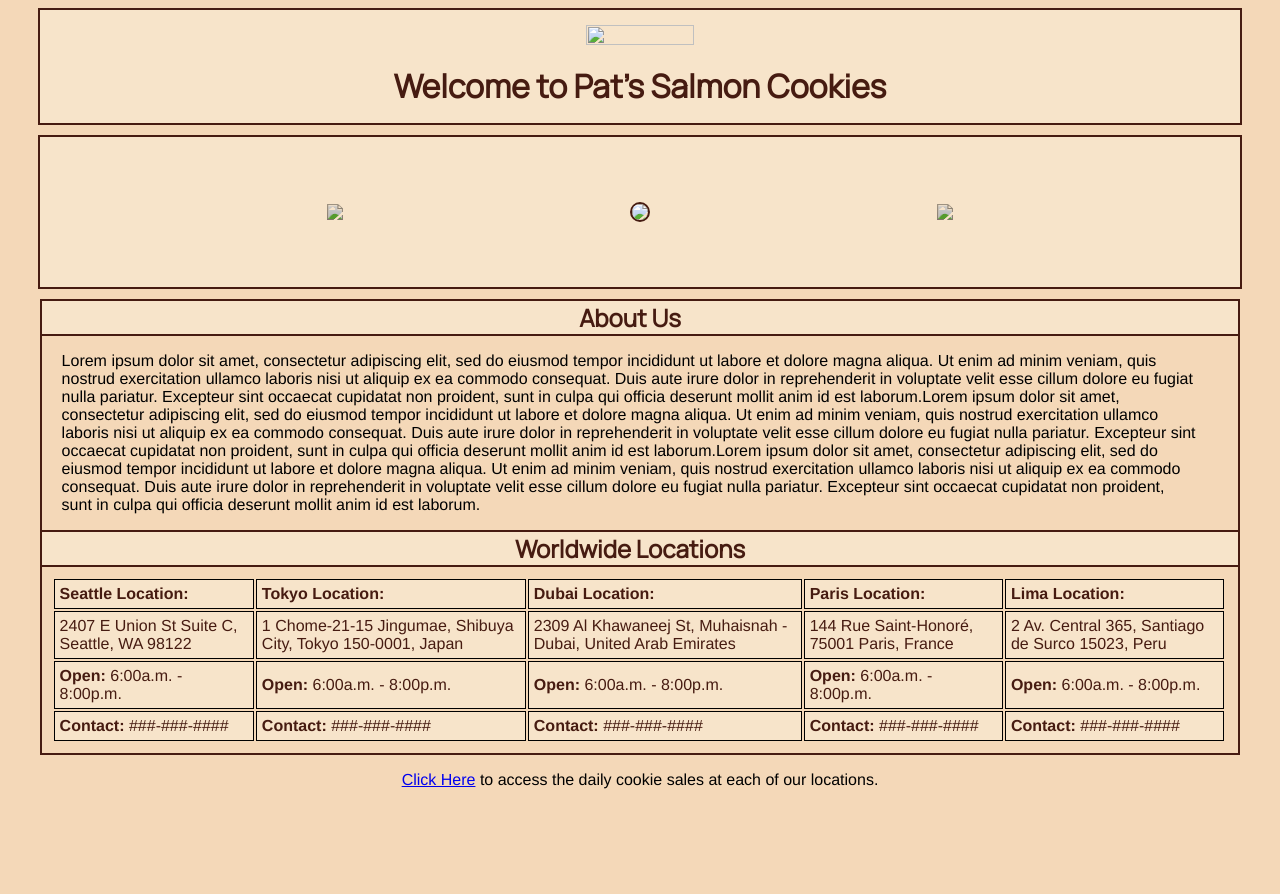
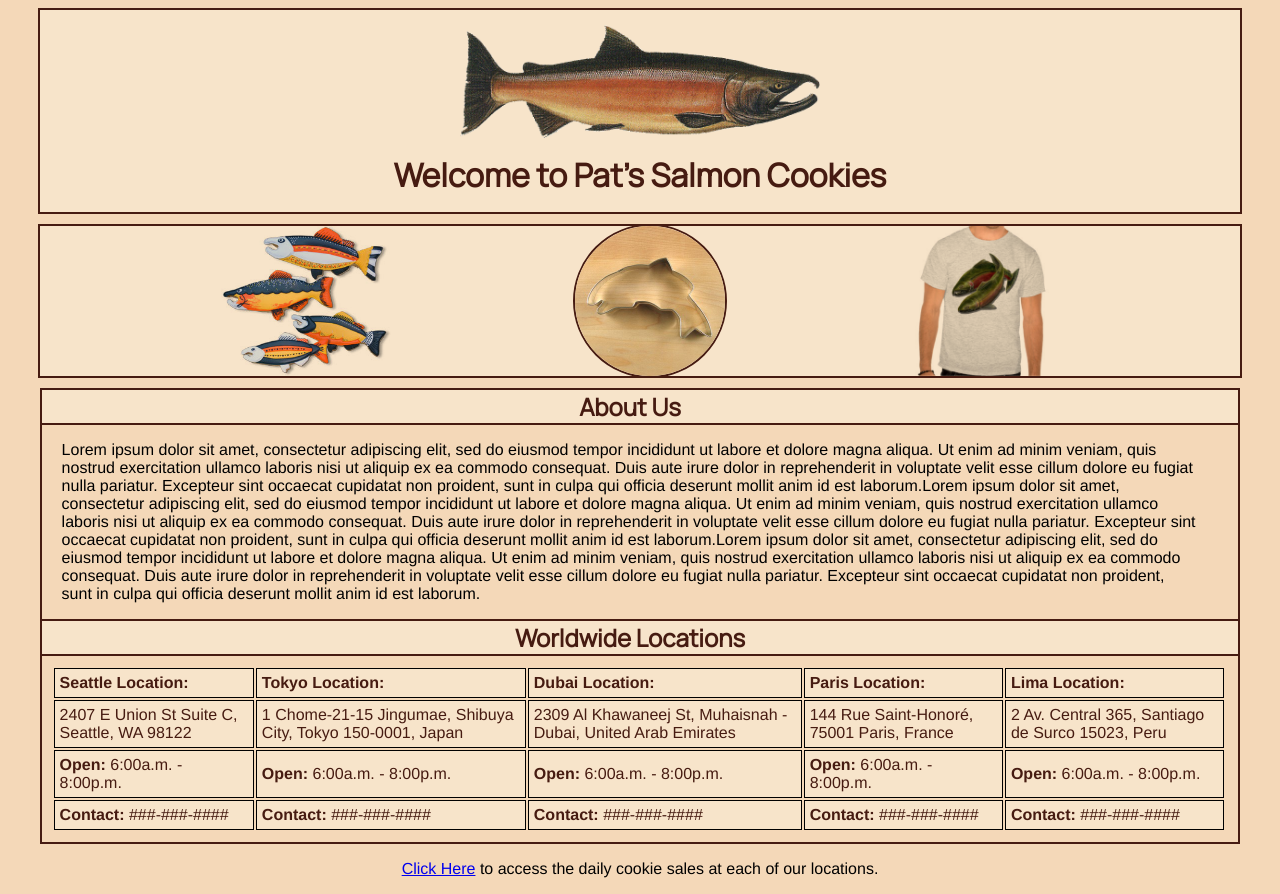
Before and after one commit to dustinapodaca/cookie-stand, a plain HTML site: page index.html in a window 1280 px wide. Before the commit the page ends 805 px from the top, so only its background shows below. Drawn offline with Linux system fonts and the light colour scheme; the site is published under a folder, as on GitHub Pages, so addresses that start at the root find nothing.

Commit message:
fixed html images

```diff
--- a/index.html
+++ b/index.html
@@ -9,14 +9,14 @@
 </head>
 <body>
   <header>
-    <img src="/assets/images/salmon.png" id="header-salmon">
+    <img src="./assets/images/salmon.png" id="header-salmon">
     <h1>Welcome to Pat's Salmon Cookies</h1>
   </header>
   <main>
     <div class="sub-banner">
-      <img src="/assets/images/fish.jpg" id="three-fish">
-      <img src="/assets/images/cutter.jpeg" id="cutter">
-      <img src="/assets/images/shirt.jpg" id="shirt">
+      <img src="./assets/images/fish.jpg" id="three-fish">
+      <img src="./assets/images/cutter.jpeg" id="cutter">
+      <img src="./assets/images/shirt.jpg" id="shirt">
     </div>
     <div>
       <div class="featured-section">
```
